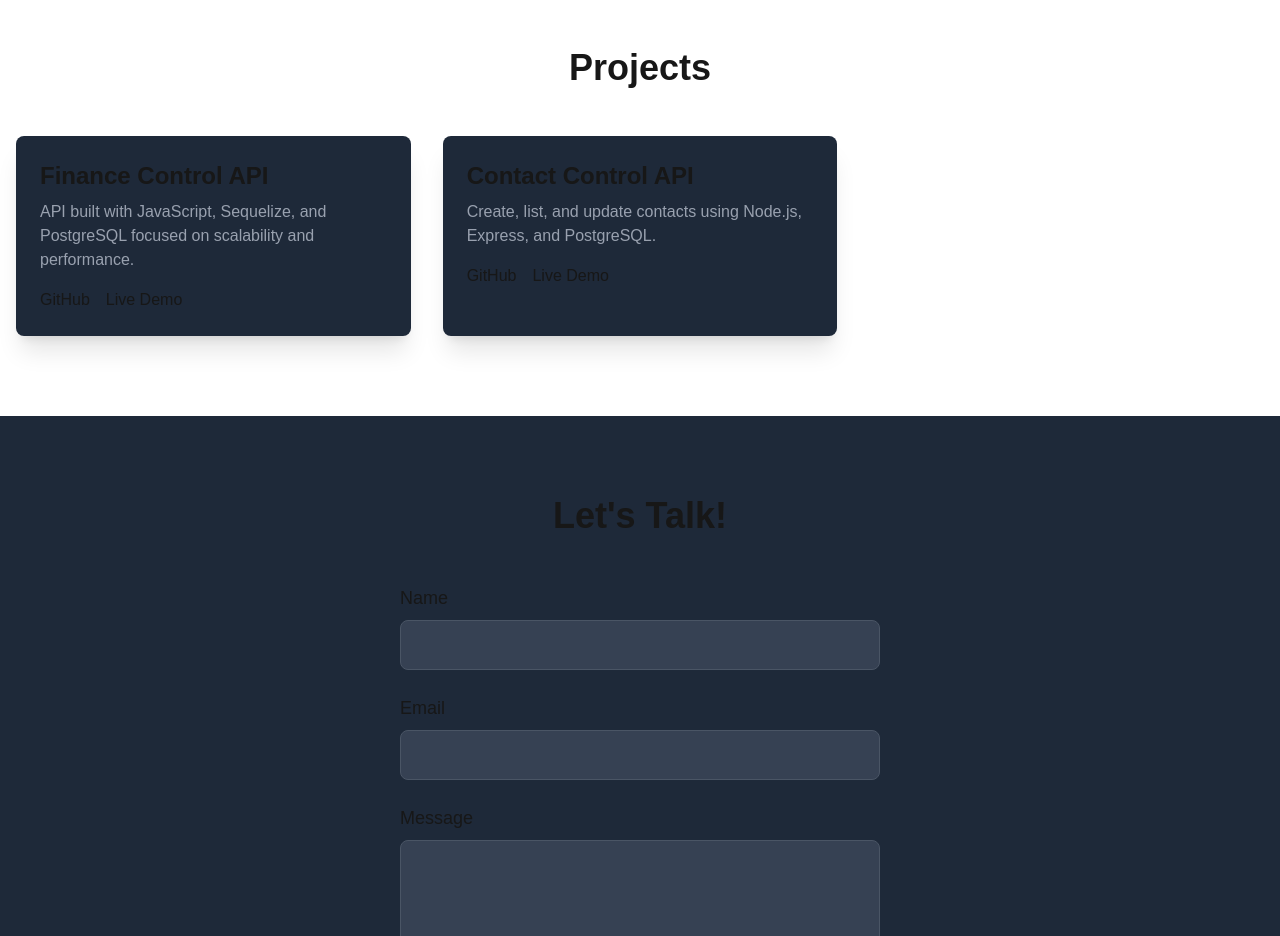
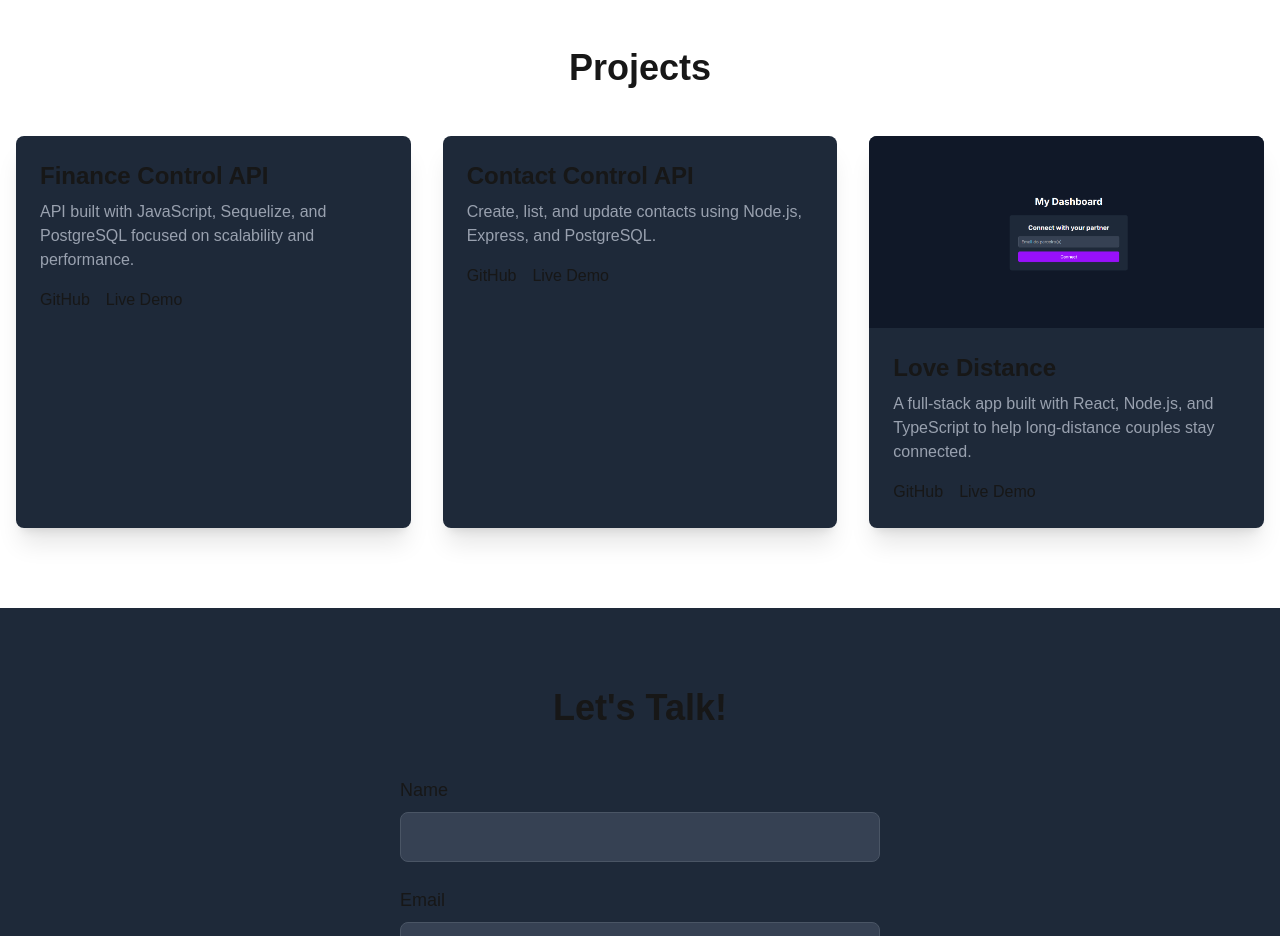
Before and after one commit to zNetero/MyPortfolio, a Next.js app: page / in a window 1280 px wide. Shown: the part 1380-2316 px from the top of the page. Built offline with nearby package versions, Linux system fonts and the light colour scheme.

Commit message:
Adding love-distance project

```diff
--- a/src/app/components/Projects.tsx
+++ b/src/app/components/Projects.tsx
@@ -50,6 +50,13 @@ export default function Projects() {
       githubUrl: 'https://github.com/zNetero/API-de-Contatos',
       liveUrl: '#',
     },
+    {
+      title: 'Love Distance',
+      description: 'A full-stack app built with React, Node.js, and TypeScript to help long-distance couples stay connected.',
+      githubUrl: 'https://github.com/zNetero/love-distance-site',
+      liveUrl: 'https://love-distance-frontend.vercel.app/dashboard',
+      imgUrl: '/image.png',
+    },
   ];
 
   return (
```
Also changed, not shown: public/image.png (added).
